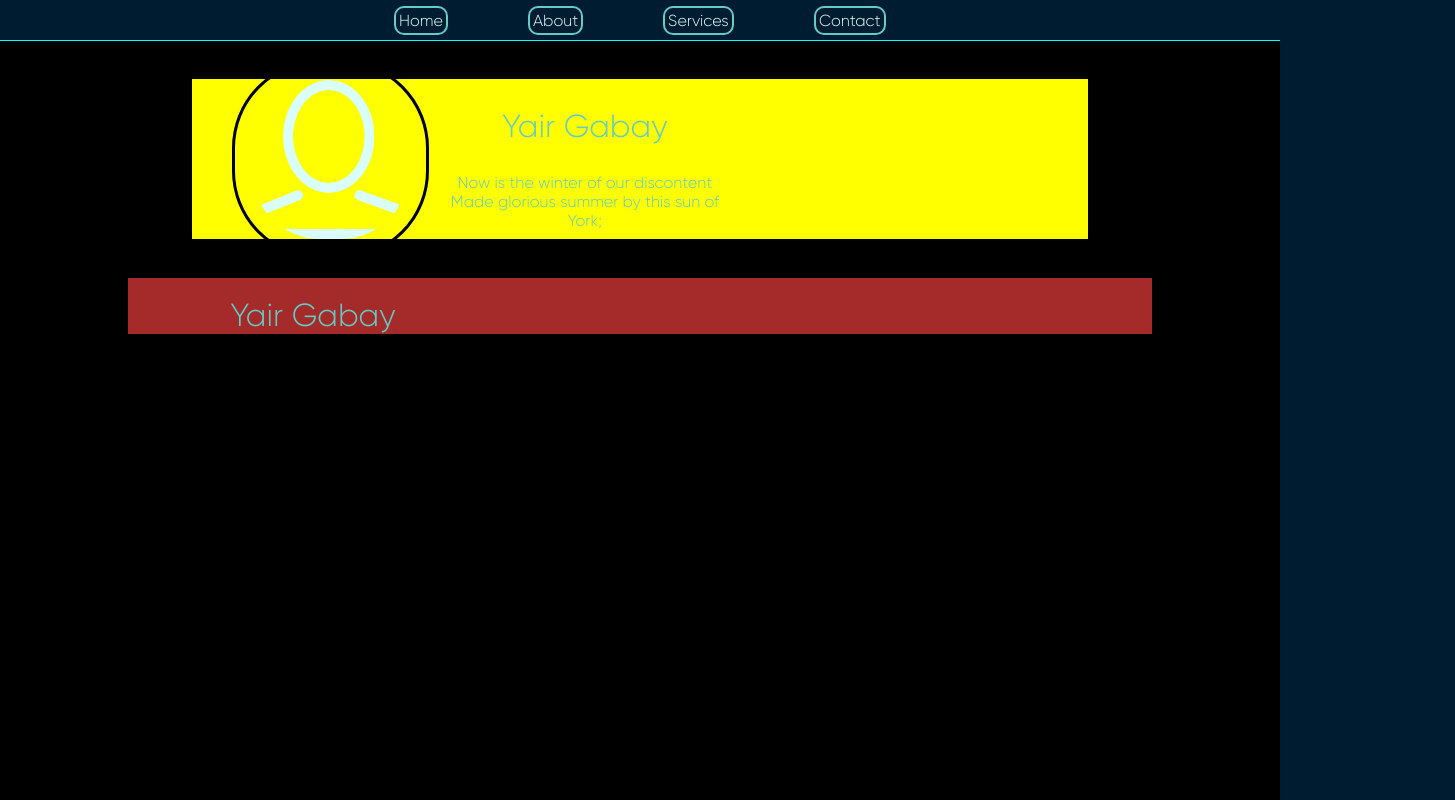
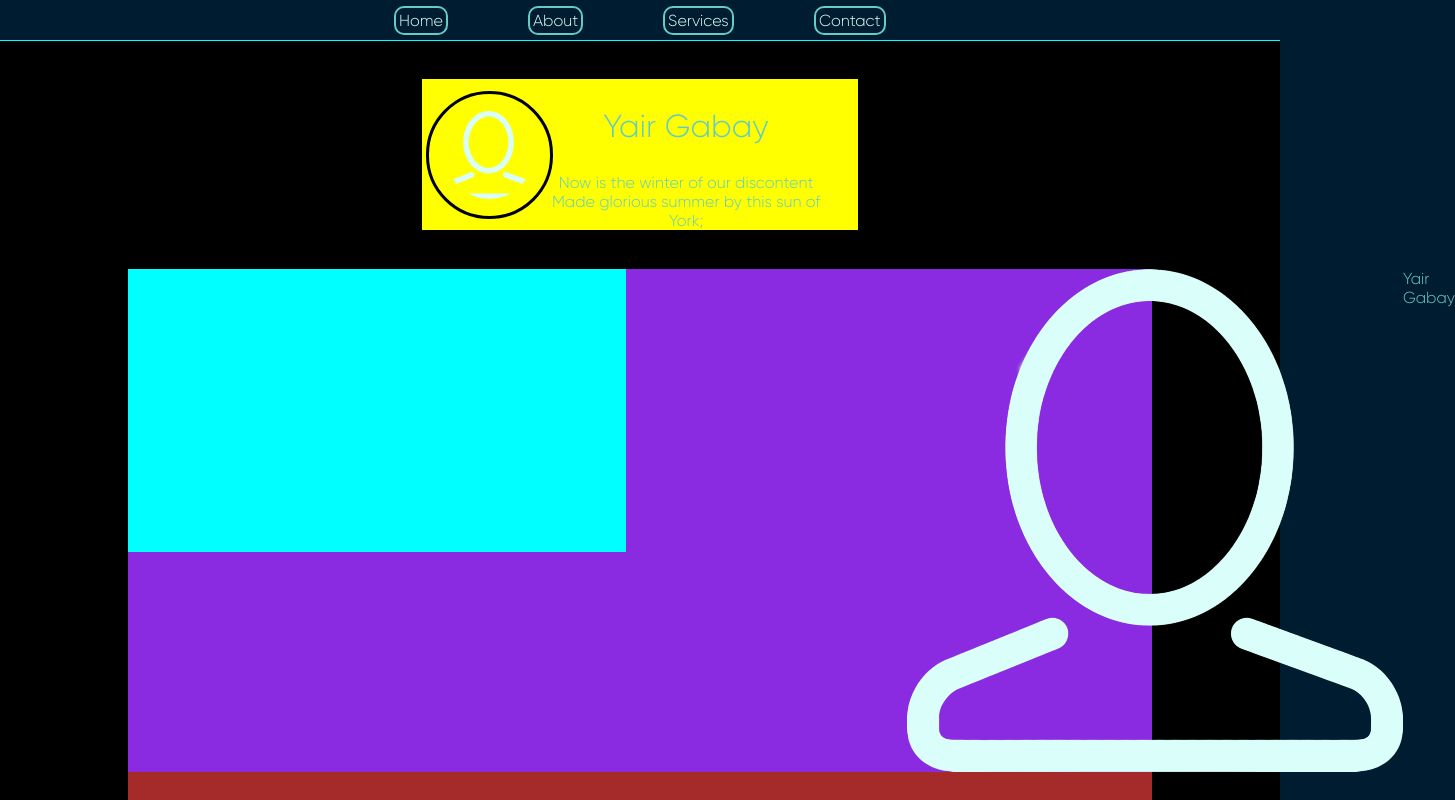
Before and after one commit to ITSGABAY/Messenger, a React (Create React App) app in the folder client/: page /profile in a window 1280 px wide. Shown: the top 800 px of the page, 1455 px wide, since content can reach past the window. Built offline with nearby package versions, Linux system fonts and the light colour scheme.

Commit message:
Posts Positions css fix

```diff
--- a/client/src/App.js
+++ b/client/src/App.js
@@ -3,7 +3,7 @@ import "./Styles/Login.css";
 import "./Styles/NavBar.css";
 import "./Styles/Registration.css";
 import "./Styles/upload.css";
-//2
+import "./Styles/Post.css";
 import "./Styles/Profile.css";
 import {
   createBrowserRouter,
--- a/client/src/Pages/Post.js
+++ b/client/src/Pages/Post.js
@@ -1,17 +1,21 @@
 import React from "react";
+
+import defaultLogo from "../Resources/Images/defaultLogo.png";
 
 function Post() {
   return (
     <div>
-      <div className="PostContainer">
-        <div className="PostimageFrame">
+      <div id="PostContainer">
+        <div id="PostimageFrame">
           <img id="1" />
         </div>
-        <div className="PostProfileContainer">
-          <label id="profileName">Yair Gabay</label>
-          <img id="2" />
+        <div id="PostRightSide">
+          <div id="PostRightSideProfileTop">
+            <img src={defaultLogo} id="PostImageLogo" alt="Profile" />
+            <label id="PostProfileName">Yair Gabay</label>
+          </div>
+          <div id="PostCommentsContainer"></div>
         </div>
-        <div className="CommentsContainer"></div>
       </div>
     </div>
   );
--- a/client/src/Pages/Profile.js
+++ b/client/src/Pages/Profile.js
@@ -19,6 +19,7 @@ function Profile() {
       </div>
       <div className="ProfilePageContainer" id="PostsContainer">
         <Post />
+        <Post />
       </div>
     </div>
   );
--- a/client/src/Styles/Post.css
+++ b/client/src/Styles/Post.css
@@ -0,0 +1,23 @@
+#PostContainer {
+  display: flex;
+  justify-content: space-between;
+  margin-bottom: 50px;
+  background-color: blueviolet;
+}
+#PostimageFrame {
+  width: 498px;
+  height: 283px;
+  background-color: aqua;
+}
+#PostRightSide {
+  width: 245px;
+}
+#PostProfileName {
+}
+#PostCommentsContainer {
+}
+#PostRightSideProfileTop {
+  display: flex;
+}
+#PostImageLogo {
+}
--- a/client/src/Styles/Profile.css
+++ b/client/src/Styles/Profile.css
@@ -8,8 +8,8 @@
   justify-content: flex-start;
 }
 #profileContainer {
-  height: 20%;
-  width: 70%;
+  height: 160px;
+  width: 436px;
   background-color: yellow;
   margin: 0 auto;
   margin-top: 3%;
@@ -45,7 +45,7 @@
   margin-left: 3%;
 }
 #imageLogo {
-  width: 70%;
+  width: 80%;
   border: black solid;
   border-radius: 88px;
   padding: 17px;
```
Also changed, not shown: 1 other file (tests, documents, lock files or other folders).
